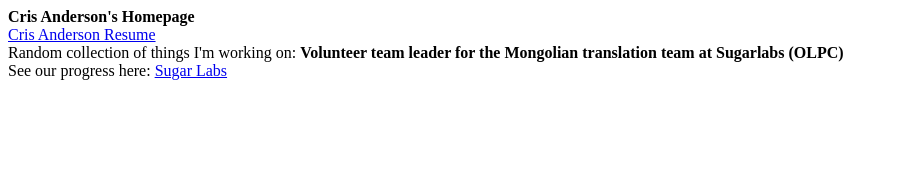
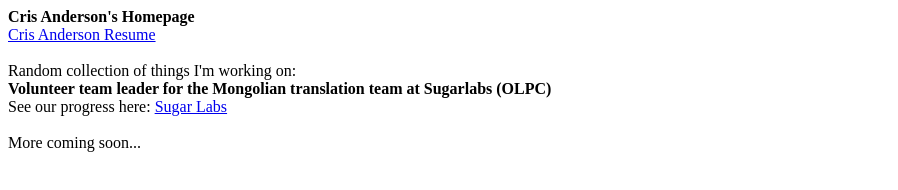
Before and after one commit to CrisAnderson/crisanderson.github.com, a plain HTML site: page index.html in a window 1280 px wide. Shown: the whole page, without its empty margins (0-898 px from the left). Drawn offline with Linux system fonts and the light colour scheme.

Commit message:
Fixed line breaks

```diff
--- a/index.html
+++ b/index.html
@@ -2,7 +2,12 @@
 <br>
 <a href="http://crisanderson.github.com/CrisAnderson-CV.pdf">Cris Anderson Resume</a>
 <br>
+<br>
 Random collection of things I'm working on:
+<br>
 <b>Volunteer team leader for the Mongolian translation team at Sugarlabs (OLPC)</b>
 <br>
 See our progress here: <a href="http://translate.sugarlabs.org/mn/">Sugar Labs</a>
+<br>
+<br>
+More coming soon...
```
